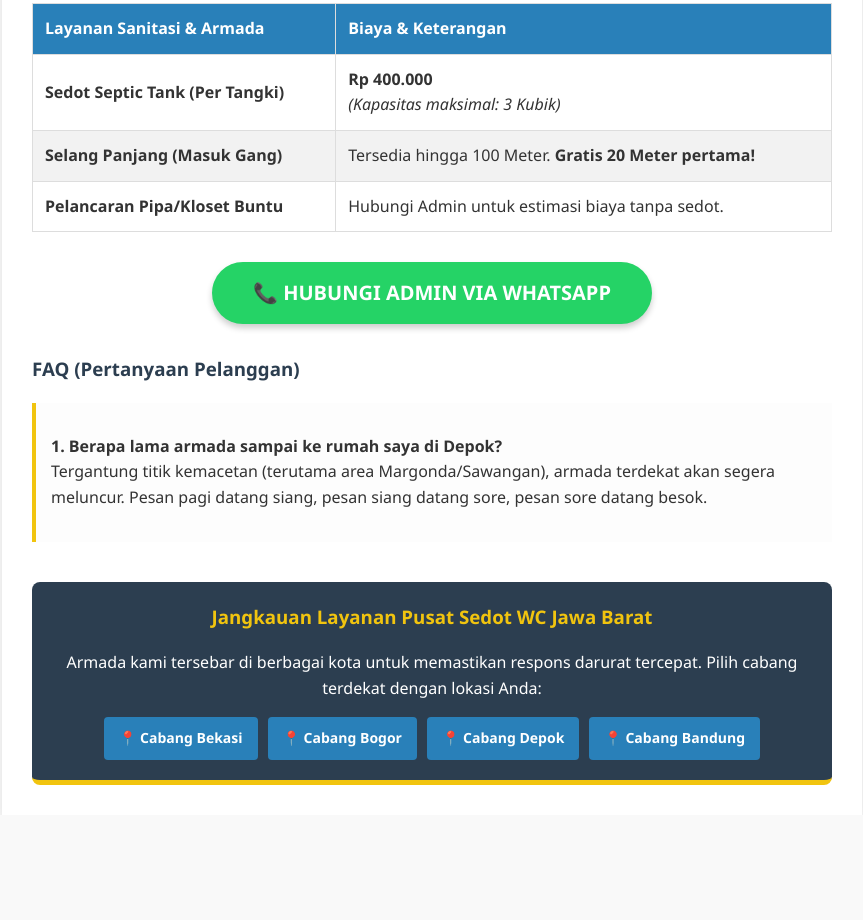
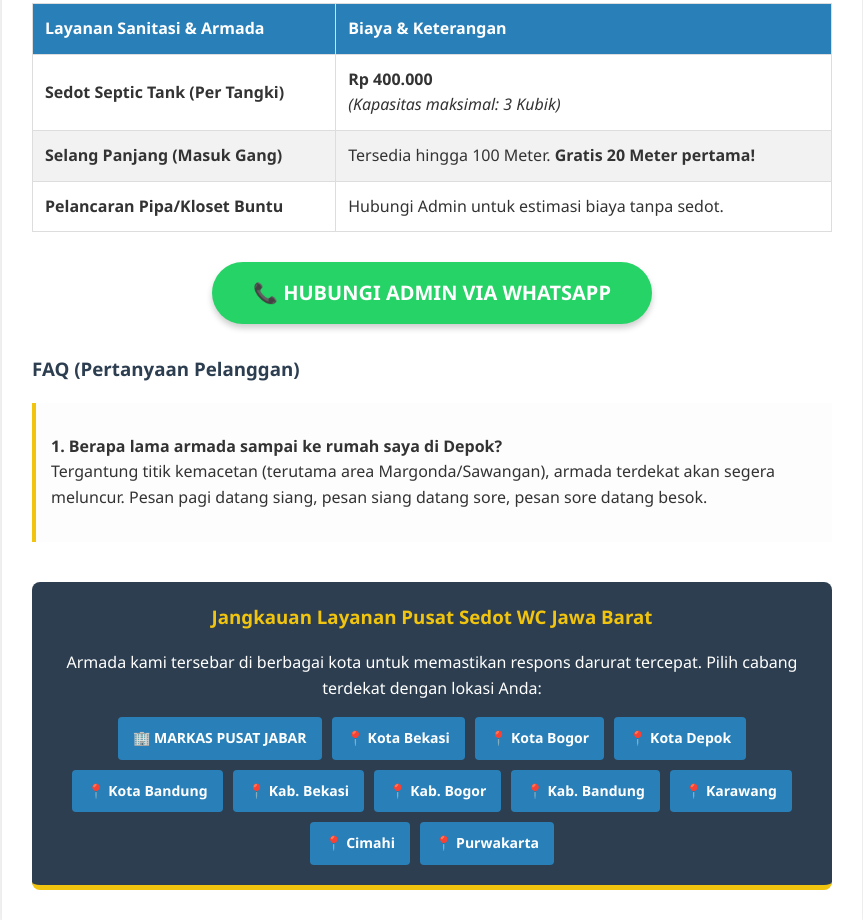
Before and after one commit to sutatoblogger/sedot-wc-depok, a plain HTML site: page index.html in a window 1280 px wide. Shown: the part 1240-2160 px from the top of the page, without its empty margins (208-1071 px from the left). Before the commit the page ends 2055 px from the top, so only its background shows below. Drawn offline with Linux system fonts and the light colour scheme.

Commit message:
Add files via upload

```diff
--- a/index.html
+++ b/index.html
@@ -101,10 +101,17 @@
         <h3>Jangkauan Layanan Pusat Sedot WC Jawa Barat</h3>
         <p>Armada kami tersebar di berbagai kota untuk memastikan respons darurat tercepat. Pilih cabang terdekat dengan lokasi Anda:</p>
         <div class="area-links">
-            <a href="https://sedot-wc-bekasi.vercel.app/" title="Jasa Sedot WC Bekasi">📍 Cabang Bekasi</a>
-            <a href="https://sedot-wc-bogor.vercel.app/" title="Jasa Sedot WC Bogor">📍 Cabang Bogor</a>
-            <a href="https://sedot-wc-depok.vercel.app/" title="Jasa Sedot WC Depok">📍 Cabang Depok</a>
-			<a href="https://sedot-wc-bandung.vercel.app/" title="Jasa Sedot WC Bandung">📍 Cabang Bandung</a>
+            <a href="https://sedot-wc-jabar-24jam.vercel.app/" title="Pusat Sedot WC Jawa Barat">🏢 MARKAS PUSAT JABAR</a>
+            <a href="https://sedot-wc-bekasi.vercel.app/" title="Jasa Sedot WC Kota Bekasi">📍 Kota Bekasi</a>
+            <a href="https://sedot-wc-bogor.vercel.app/" title="Jasa Sedot WC Kota Bogor">📍 Kota Bogor</a>
+            <a href="https://sedot-wc-depok.vercel.app/" title="Jasa Sedot WC Depok">📍 Kota Depok</a>
+            <a href="https://sedot-wc-bandung.vercel.app/" title="Jasa Sedot WC Bandung">📍 Kota Bandung</a>
+            <a href="https://sedot-wc-kab-bekasi.vercel.app/" title="Jasa Sedot WC Kab. Bekasi">📍 Kab. Bekasi</a>
+            <a href="https://sedot-wc-kab-bogor.vercel.app/" title="Jasa Sedot WC Kab. Bogor">📍 Kab. Bogor</a>
+            <a href="https://sedot-wc-kab-bandung.vercel.app/" title="Jasa Sedot WC Kab. Bandung">📍 Kab. Bandung</a>
+            <a href="https://sedot-wc-karawang.vercel.app/" title="Jasa Sedot WC Karawang">📍 Karawang</a>
+            <a href="https://sedot-wc-cimahi.vercel.app/" title="Jasa Sedot WC Cimahi">📍 Cimahi</a>
+            <a href="https://sedot-wc-purwakarta.vercel.app/" title="Jasa Sedot WC Purwakarta">📍 Purwakarta</a>
         </div>
     </div>
 
```
